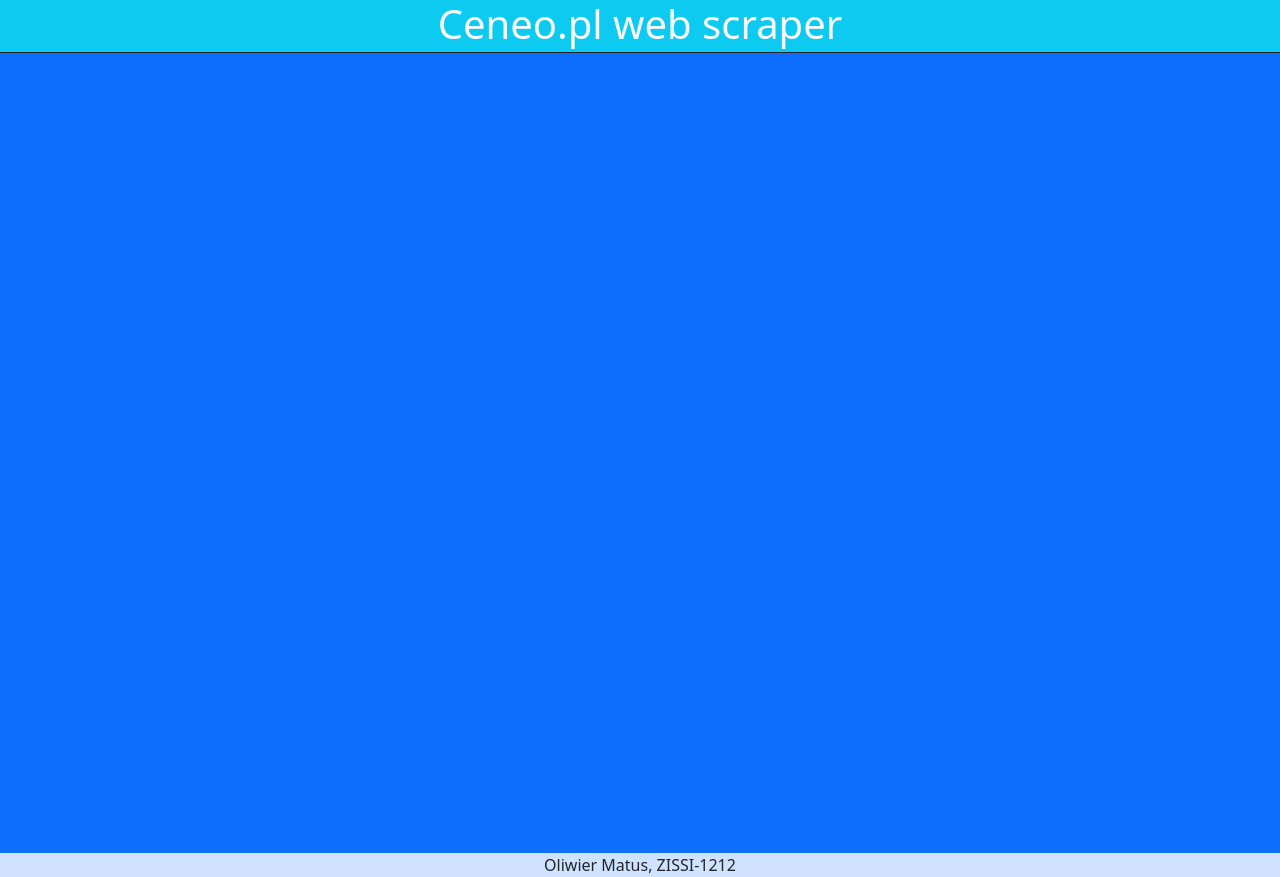
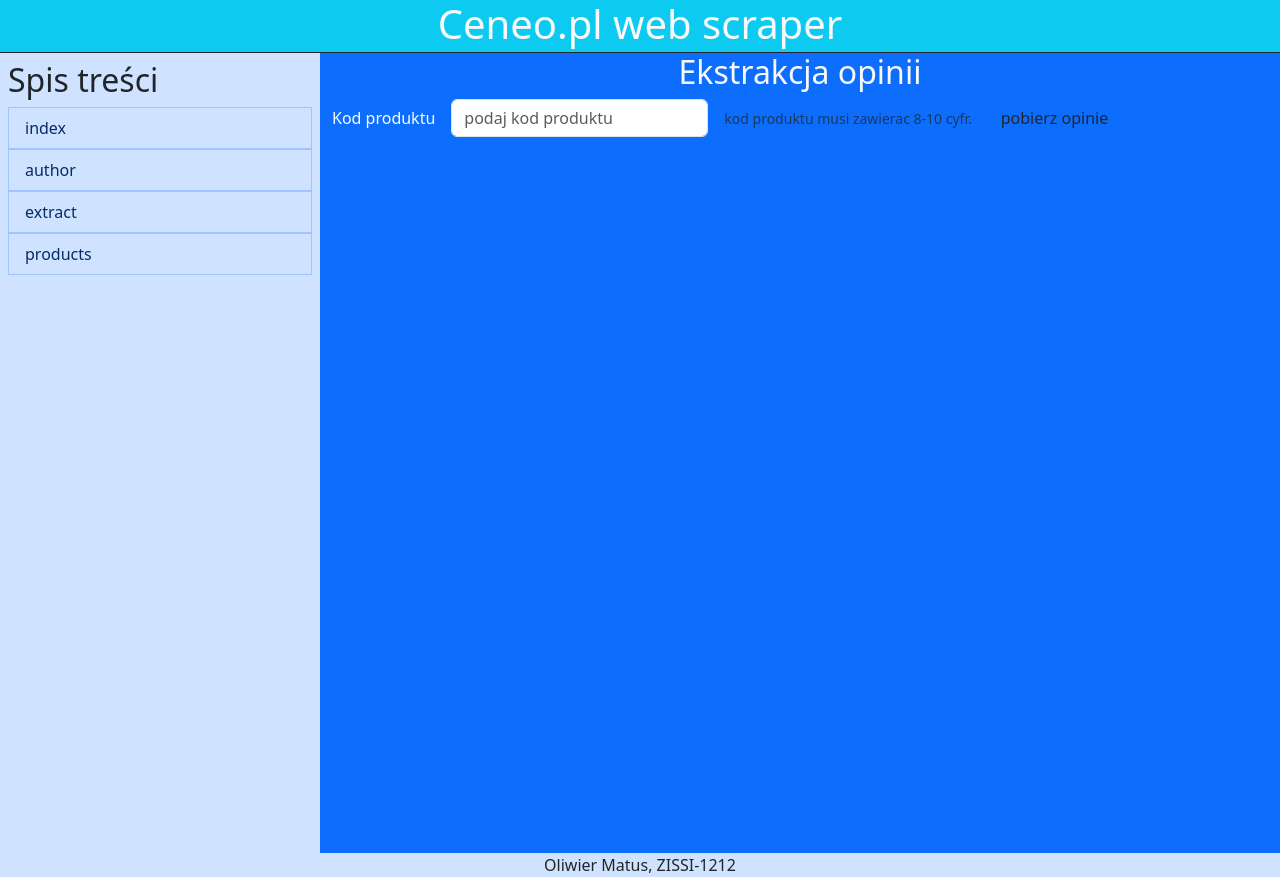
Before and after one commit to Aghon5304/CeneoWebScraperOM, a Flask app: page /extract in a window 1280 px wide. Run offline with Flask 3, Linux system fonts and the light colour scheme.

Commit message:
2024-05-13 OM

```diff
--- a/app/routes.py
+++ b/app/routes.py
@@ -1,13 +1,32 @@
 from app import app
-from flask import render_template
+from flask import render_template, request, redirect, url_for
+import requests
+from bs4 import BeautifulSoup
 
 @app.route('/')
 @app.route('/index')
 def index():
     return render_template("index.html")
 
-@app.route('/extract')
+@app.route('/extract' , methods=['POST','GET'])
 def extract():
+    if request.method == "POST":
+        product_id = request.form.get('product_id')
+        url = f"https://www.ceneo.pl/{product_id}"
+        response = requests.get(url)
+        if response.status_code == requests.codes['ok']:
+            page_dom = BeautifulSoup(response)
+            opinions_count =  page_dom = BeautifulSoup(response.text,"html.parser")
+            try:
+                opinions = page_dom.select_one("a.product-review__link > span").get_text().strip()
+            except AttributeError:
+                #proces extrakcji
+
+                return redirect(url_for('product',product_id=product_id))
+            error = "Produkt istnieje ale nie ma opini"
+            return render_template("extract.html", error = error)
+        error = "Błędny kod lub kod nie istnieje"
+        return render_template("extract.html", error = error)
     return render_template("extract.html")
 
 @app.route('/products')
@@ -19,7 +38,7 @@
     return render_template("author.html")
 
 @app.route('/product/<product_id>')
-def product(product_id):
+def product(product_id=" "):
     return render_template("product.html",product_id = product_id)
 
 @app.route('/hello')
--- a/app/templates/base.html
+++ b/app/templates/base.html
@@ -7,11 +7,20 @@
     <script src="https://cdn.jsdelivr.net/npm/bootstrap@5.3.3/dist/js/bootstrap.bundle.min.js" integrity="sha384-YvpcrYf0tY3lHB60NNkmXc5s9fDVZLESaAA55NDzOxhy9GkcIdslK1eN7N6jIeHz" crossorigin="anonymous"></script>
     <title>Ceneo.pl web scraper</title>
 </head>
-<body class="w-100 h-100">
+<body class="w-100 h-100 bg-primary-subtle">
     <header class="text-light bg-info g-col-6 px-auto text-break lh-lg text-center pb-1 border-bottom border-dark">
         <h1 class="mb-0">Ceneo.pl web scraper</h1>
     </header>
-    <section class="ms-auto h-100 text-light bg-primary g-col-6 px-auto text-break lh-lg text-center">
+    <nav class="w-25 h-100 d-inline p-2 bg-primary-subtle position-fixed g-col-6 overflow-auto">
+        <h2>Spis treści</h2>
+        <ul class="list-group h-auto">
+            <li><a class="list-group-item  list-group-item-action list-group-item-primary" href="{{url_for('index')}}">index</a></li>
+            <li><a class="list-group-item  list-group-item-action list-group-item-primary" href="{{url_for('author')}}">author</a></li>
+            <li><a class="list-group-item  list-group-item-action list-group-item-primary" href="{{url_for('extract')}}">extract</a></li>
+            <li><a class="list-group-item  list-group-item-action list-group-item-primary" href="{{url_for('products')}}">products</a></li>
+        </ul>
+    </nav>
+    <section class="ms-auto w-75 h-100 text-light bg-primary g-col-6 px-auto text-break lh-lg text-center">
         {% block content %}
             <p>To jest plik baza</p>
         {% endblock %}
--- a/app/templates/extract.html
+++ b/app/templates/extract.html
@@ -1,4 +1,28 @@
 {% extends "base.html" %}
 {% block content %}
-
+<h2>Ekstrakcja opinii</h2>
+<form action="" method="POST" class="container">
+    <div class="row g-3 align-items-center ml-0 mr-auto">
+        <div class="col-auto">
+            <label for="product id" class="sr-only">Kod produktu</label>
+        </div>
+        <div class="col-auto">
+            <input type="text" required class="form-control" aria-describedby="product_idHelpInLine" name="product_id" id="product_id" placeholder="podaj kod produktu">
+        </div>
+        <div class="col-auto">
+            <span id="product_idHelpInLine" class="form-text">
+                kod produktu musi zawierac 8-10 cyfr.
+            </span>
+        </div>
+        <div class="col-auto">
+            <button type="submit" class="btn btn-waring">pobierz opinie</button>
+        </div>
+    </div>
+</form>
+{% if error is defined %}
+        <div class="alert alert-warning alert-dismissible fade show" role="alert">
+            <strong>Uwaga !</strong> {{error}}
+            <button type="button" class="btn-close" data-bs-dismiss="alert"  aria-label="Close"></button>
+        </div>
+{% endif %}
 {% endblock %}
```
Also changed, not shown: README.md.
